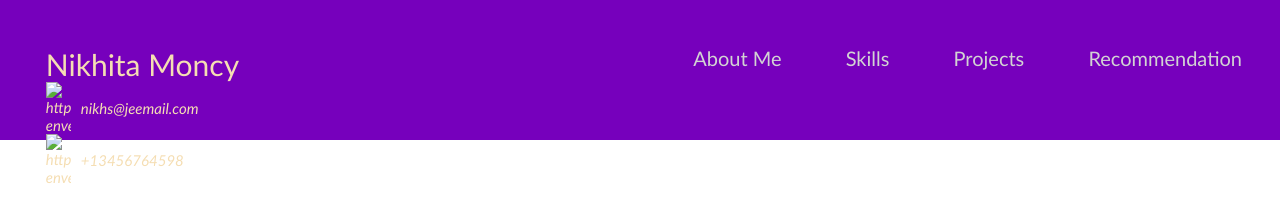
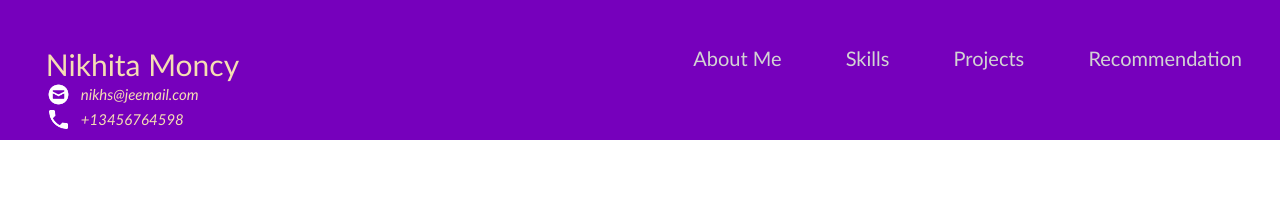
Before and after one commit to Nikhs-04/NikhitaMoncy-portfolio, a plain HTML site: page index.html in a window 1280 px wide. Shown: the top 207 px of the page. Drawn offline with Linux system fonts and the light colour scheme; files whose address does not match are found by name.

Commit message:
Update index.html

```diff
--- a/index.html
+++ b/index.html
@@ -13,12 +13,12 @@
         <div class="profile_name">
           Nikhita Moncy
           <div class="contact_info">
-            <img src="html_finalprojimages/envelope.png" alt="https://icons8.com/icon/124377/circled-envelope"/>
+            <img src="envelope.png" alt="https://icons8.com/icon/124377/circled-envelope"/>
           nikhs@jeemail.com
         </div>
         <div style="clear:both;"></div>
         <div class="contact_info">
-          <img src="html_finalprojimages/phone.png" alt="https://icons8.com/icon/124377/circled-envelope"/>
+          <img src="phone.png" alt="https://icons8.com/icon/124377/circled-envelope"/>
           +13456764598
 
         </div>
```
